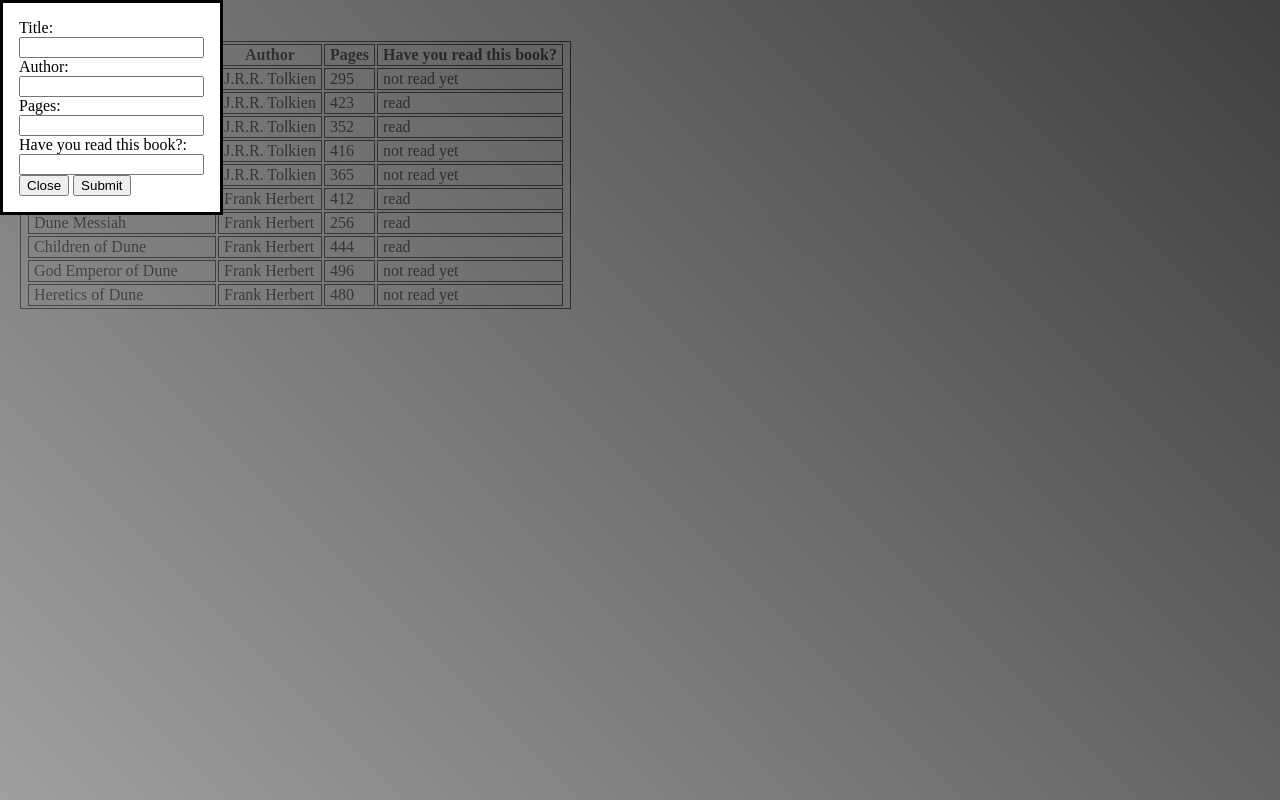
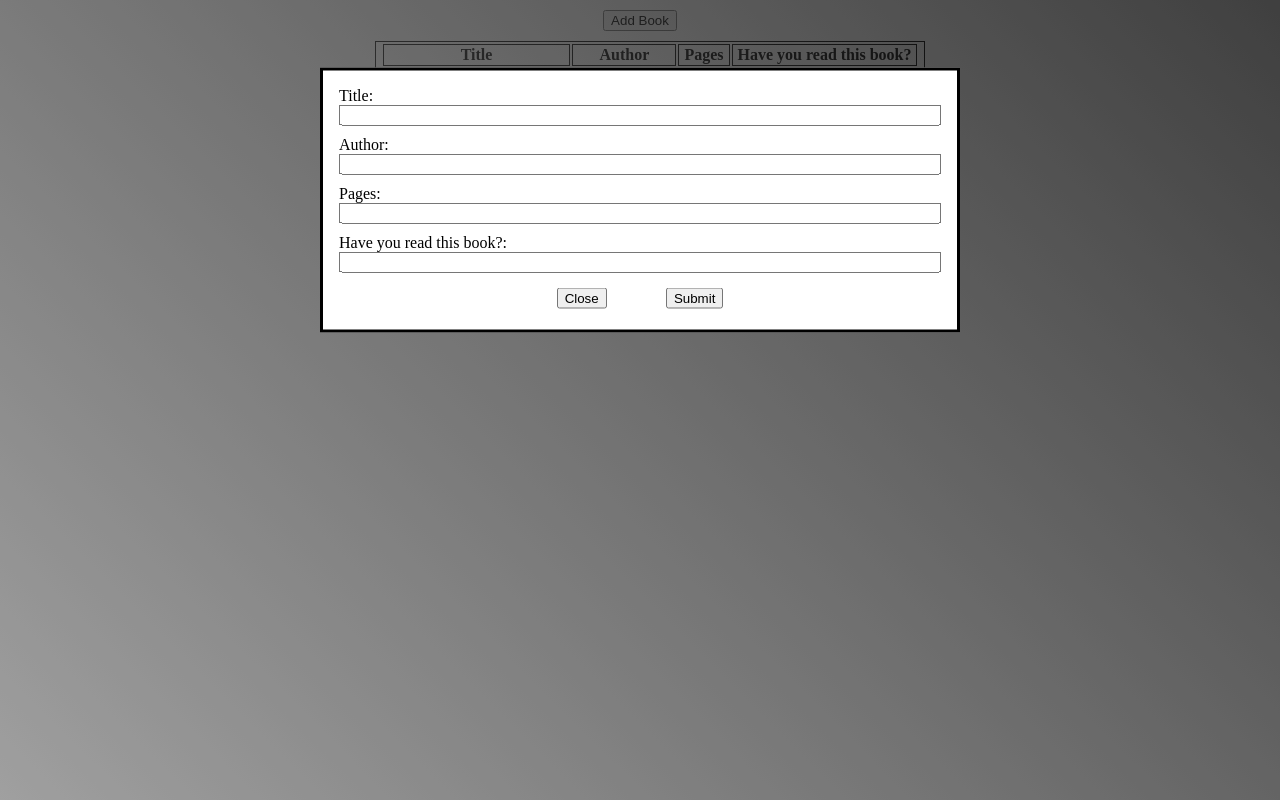
Before and after one commit to mdot2x3/library, a plain HTML site: page index.html in a window 1280 px wide. Both pictures are taken after a click on the button "Add Book". Drawn offline with Linux system fonts and the light colour scheme.

Commit message:
style: update styling via css

```diff
--- a/index.html
+++ b/index.html
@@ -8,7 +8,7 @@
   <script src="main.js" defer></script>
 </head>
 <body>
-  <div class="button">
+  <div class="modalDiv">
     <button id="addBookButton">Add Book</button>
     <dialog>
       <form action="">
@@ -21,8 +21,10 @@
         <label for="read">Have you read this book?:</label><br>
         <input type="text" id="read" name="read"><br>
       </form>
-      <button id="closeButton" autofocus>Close</button>
-      <button id="submitButton">Submit</button>
+      <div class="buttonDiv">
+        <button id="closeButton" autofocus>Close</button>
+        <button id="submitButton">Submit</button>
+      </div>
     </dialog>
   </div>
   <table>
--- a/style.css
+++ b/style.css
@@ -1,6 +1,11 @@
 * {
   box-sizing: border-box;
   margin: 0;
+}
+
+html {
+  display: flex;
+  justify-content: center;
 }
 
 table, th, td {
@@ -10,9 +15,10 @@ table, th, td {
   margin-left: 20px;
 }
 
-.button {
+.modalDiv {
+  display: flex;
+  justify-content: center;
   padding: 10px;
-  margin-left: 20px;
 }
 
 ::backdrop {
@@ -23,3 +29,31 @@ table, th, td {
   );
   opacity: 0.75;
 }
+
+dialog {
+  position: absolute;
+  top: 25%;
+  left: 50%;
+  transform: translate(-50%, -50%);
+  width: 50%;
+
+}
+
+form input {
+  margin-bottom: 10px;
+  width: 100%;
+}
+
+.buttonDiv {
+  display: flex;
+  justify-content: center;
+  padding: 5px;
+}
+
+#closeButton {
+  margin-right: 5%;
+}
+
+#submitButton {
+  margin-left: 5%;
+}
```
